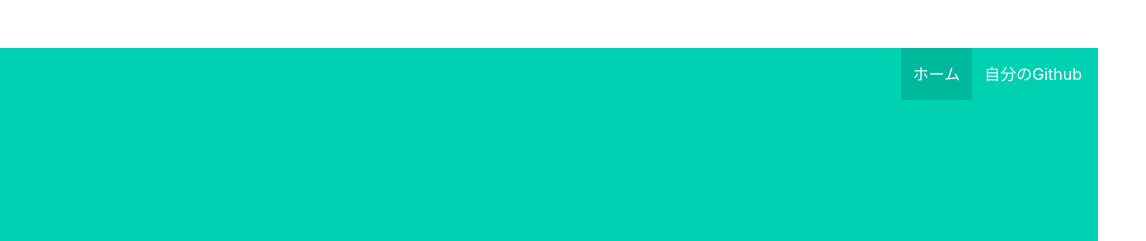
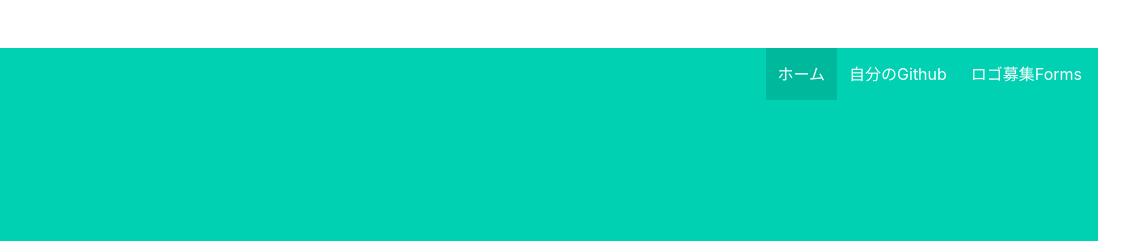
Before and after one commit to frost-1256/in-series, a plain HTML site: page softwares.html in a window 1280 px wide. Shown: the top 241 px of the page, 134-1280 px from the left. Drawn offline with Linux system fonts and the light colour scheme.

Commit message:
Update softwares.html

```diff
--- a/softwares.html
+++ b/softwares.html
@@ -32,6 +32,9 @@
                           <a class="navbar-item" href="https://github.com/frost-1256">
                             自分のGithub
                           </a>
+                           <a class="navbar-item" href="https://forms.gle/n5LY8RmuNVeFSKhm7">
+                                ロゴ募集Forms
+                            </a>
                           </span>
                         </div>
                       </div>
```
